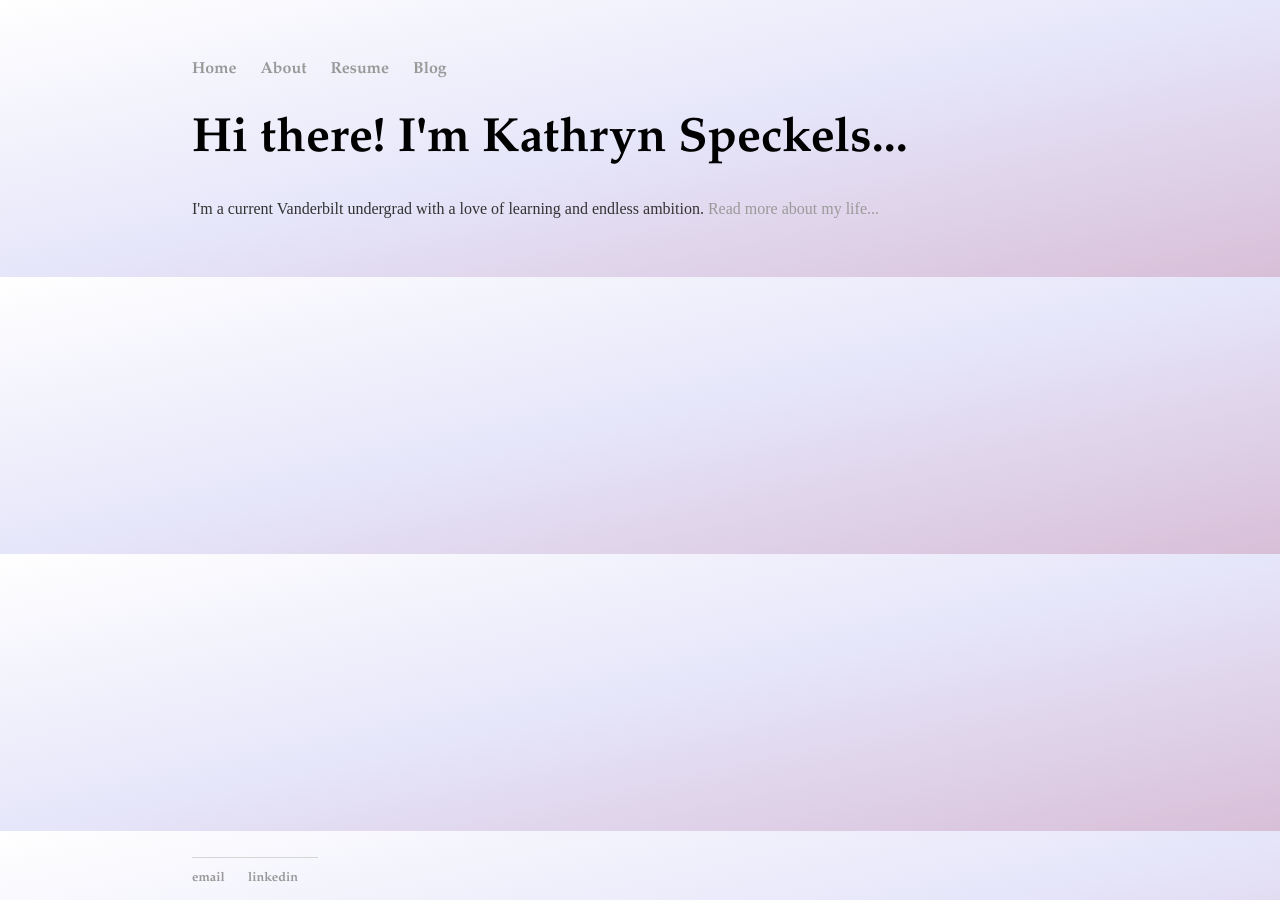
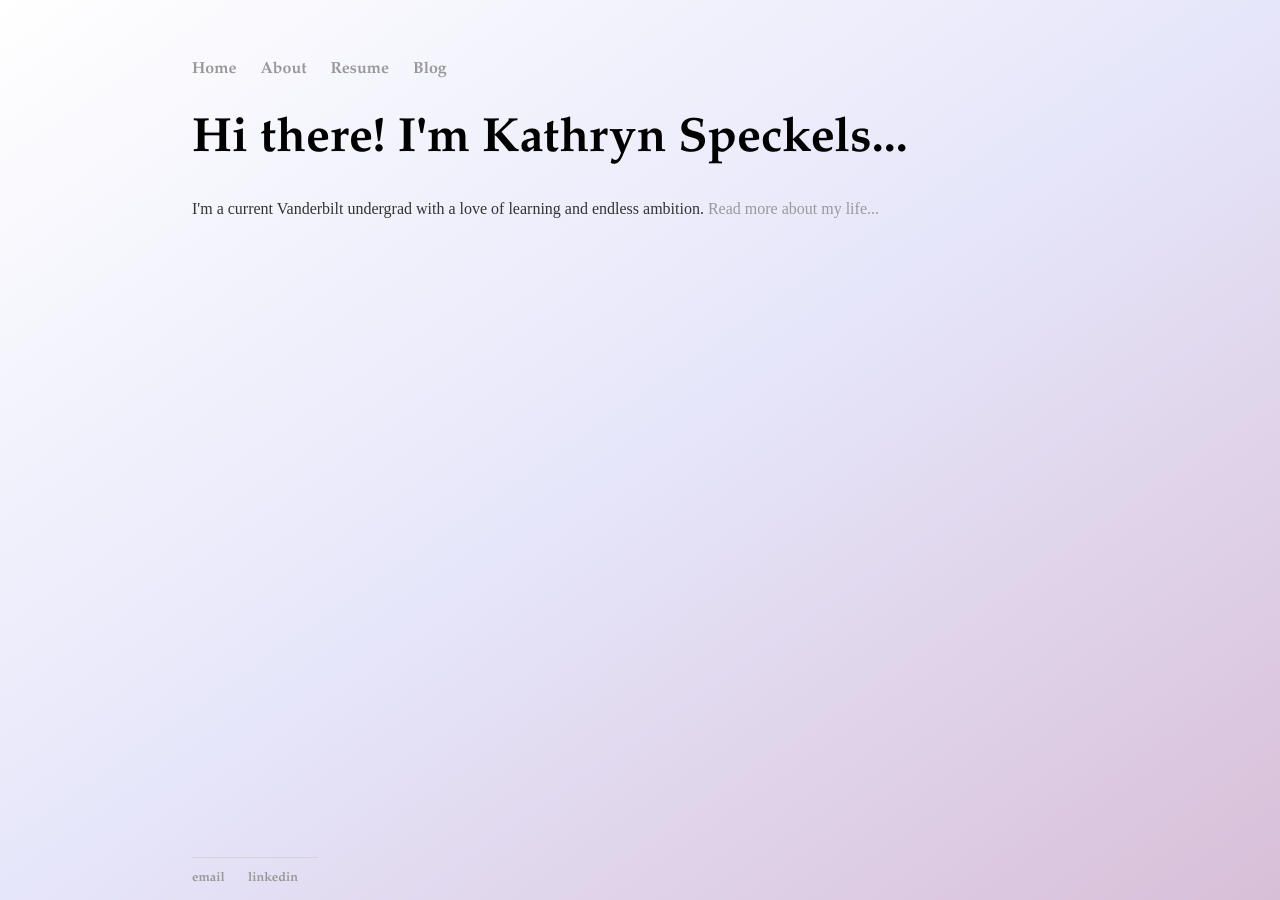
Before and after one commit to kspecks/kspecks.github.io, a Jekyll site: the page built from index.html, in a window 1280 px wide. Built offline with Jekyll 4.4.1, drawn with Linux system fonts in a browser that asks for light colours.

Commit message:
Update default.html

```diff
--- a/_layouts/default.html
+++ b/_layouts/default.html
@@ -2,7 +2,10 @@
 	<html>
 		<style>
 			body {
-				background: linear-gradient(to bottom right, white, lavender, thistle);
+				background: linear-gradient(to bottom right, white, lavender, thistle) no-repeat center center fixed;
+				-webkit-background-size: cover;
+               	 		-moz-background-size: cover;
+                		-o-background-size: cover;
 				background-size: 100% 100%;
 				background-size: cover;
 			}
```
